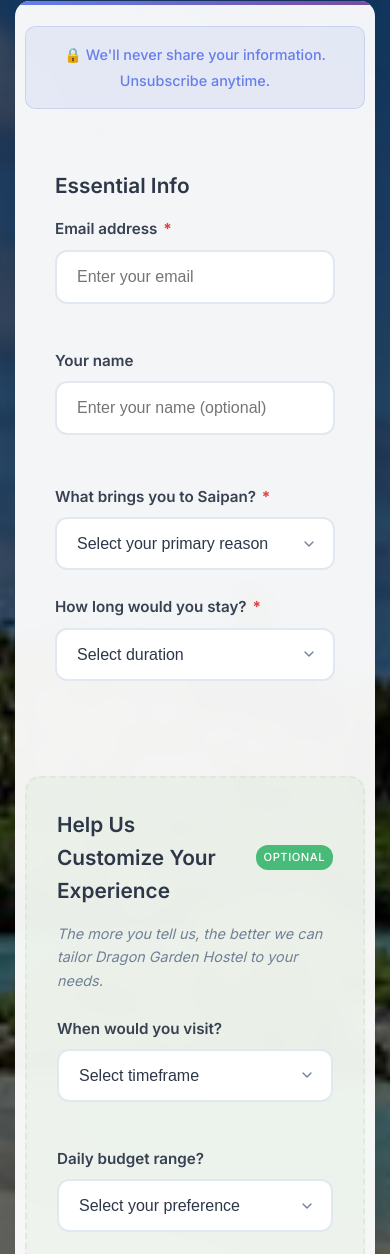
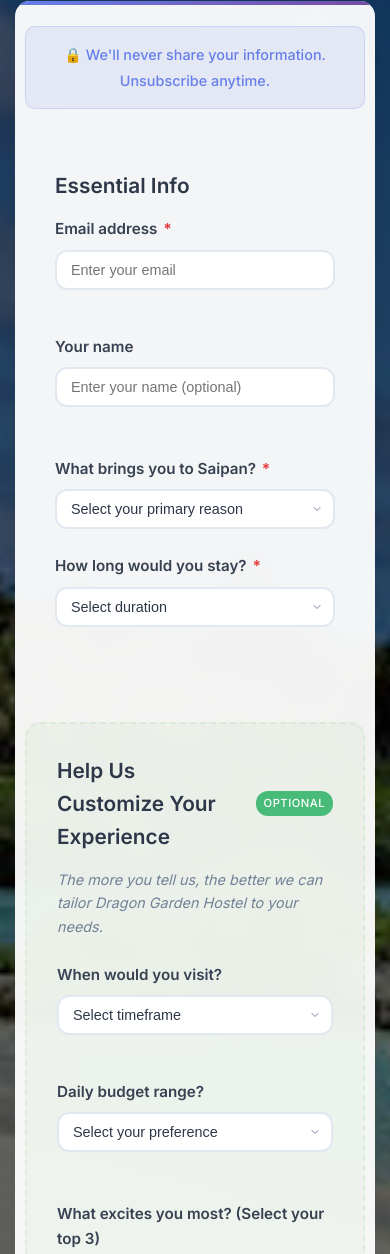
Before and after one commit to LouieSankey/dragon-garden-hostel, a website: page index.html in a window 390 px wide. Shown: the part 3979-5233 px from the top of the page. Drawn offline with Linux system fonts and the light colour scheme.

```diff
--- a/style.css
+++ b/style.css
@@ -853,6 +853,20 @@
         grid-template-columns: 1fr;
     }
 
+    /* Mobile-optimized form inputs */
+    .validation-form input,
+    .validation-form select,
+    .validation-form textarea {
+        padding: 12px 16px;
+        font-size: 0.95rem;
+    }
+
+    .validation-form select {
+        padding-right: 40px;
+        background-size: 14px;
+        background-position: right 12px center;
+    }
+
     .top-brand {
         top: 20px;
         left: 20px;
@@ -955,6 +969,20 @@
 
     .interest-form {
         padding: 50px 10px;
+    }
+
+    /* Even more compact for small screens */
+    .validation-form input,
+    .validation-form select,
+    .validation-form textarea {
+        padding: 10px 14px;
+        font-size: 0.9rem;
+    }
+
+    .validation-form select {
+        padding-right: 36px;
+        background-size: 12px;
+        background-position: right 10px center;
     }
 
     .featured-photos {
```
